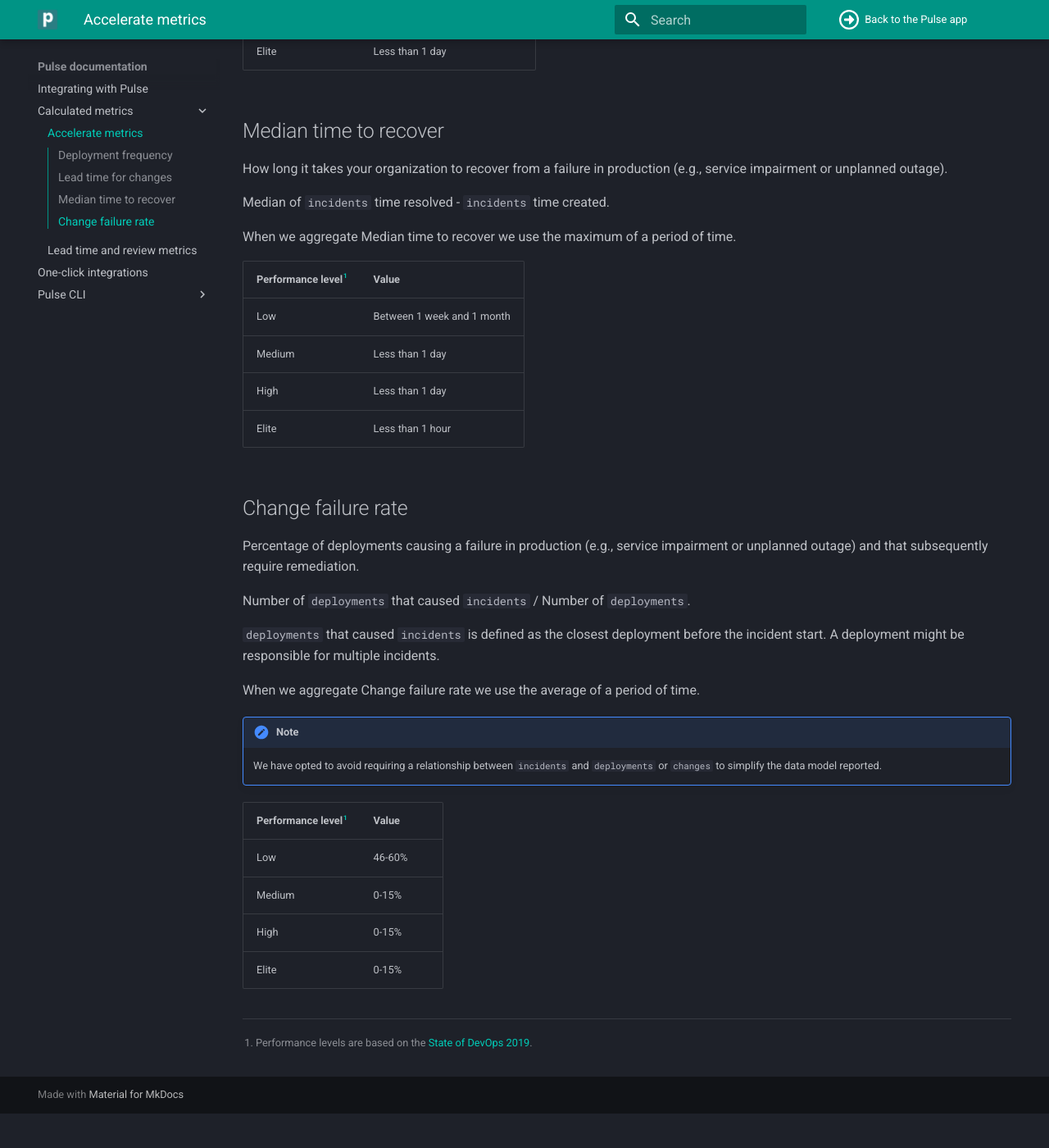
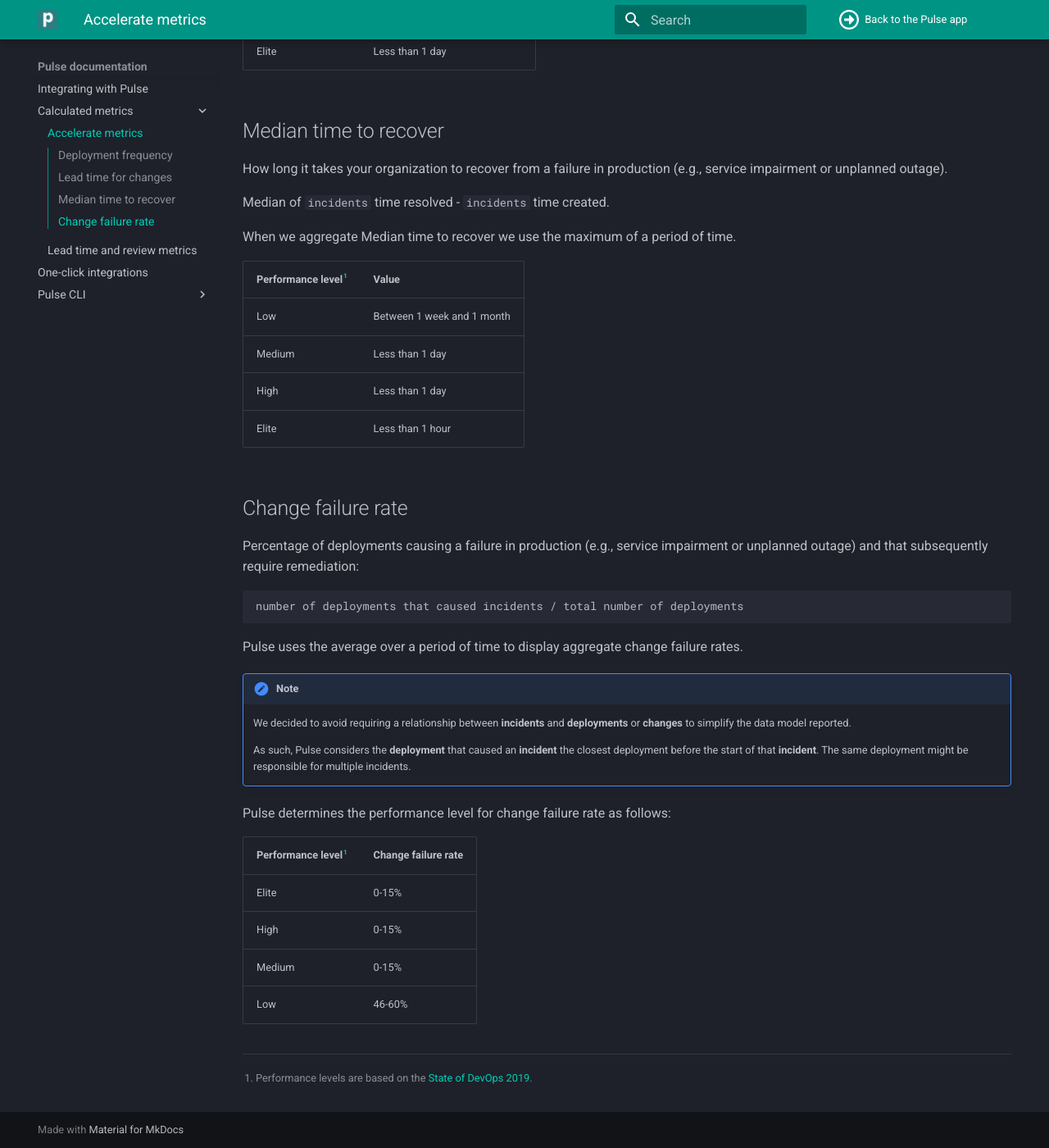
Before and after one commit to codacy/pulse-user-docs, an MkDocs documentation site: the page built from docs/metrics/accelerate.md, in a window 1280 px wide and 1400 px high, scrolled down 1712 px. Shown: the whole window at 82% size. Built offline with MkDocs 1.6.1 and Material for MkDocs 9.7.7, drawn with Linux system fonts in a browser that asks for light colours; before the commit the page ends 3070 px from its top, so only the background shows below that.

Commit message:
clean: Review change failure rate

````diff
--- a/docs/metrics/accelerate.md
+++ b/docs/metrics/accelerate.md
@@ -67,22 +67,26 @@
 
 ## Change failure rate
 
-Percentage of deployments causing a failure in production (e.g., service impairment or unplanned outage) and that subsequently require remediation.
+Percentage of deployments causing a failure in production (e.g., service impairment or unplanned outage) and that subsequently require remediation:
 
-Number of `deployments` that caused `incidents` / Number of `deployments`.
+```
+number of deployments that caused incidents / total number of deployments
+```
 
-`deployments` that caused `incidents` is defined as the closest deployment before the incident start. A deployment might be responsible for multiple incidents.
-
-When we aggregate Change failure rate we use the average of a period of time.
+Pulse uses the average over a period of time to display aggregate change failure rates.
 
 !!! note
-    We have opted to avoid requiring a relationship between `incidents` and `deployments` or `changes` to simplify the data model reported.
+    We decided to avoid requiring a relationship between **incidents** and **deployments** or **changes** to simplify the data model reported.
 
-| Performance level[^1] | Value  |
-| --------------------- | ------ |
-| Low                   | 46-60% |
-| Medium                | 0-15%  |
-| High                  | 0-15%  |
-| Elite                 | 0-15%  |
+    As such, Pulse considers the **deployment** that caused an **incident** the closest deployment before the start of that **incident**. The same deployment might be responsible for multiple incidents.
+
+Pulse determines the performance level for change failure rate as follows:
+
+| Performance level[^1] | Change failure rate  |
+| --------------------- | -------------------- |
+| Elite                 | 0-15%                |
+| High                  | 0-15%                |
+| Medium                | 0-15%                |
+| Low                   | 46-60%               |
 
 [^1]: Performance levels are based on the [State of DevOps 2019](https://services.google.com/fh/files/misc/state-of-devops-2019.pdf).
````
